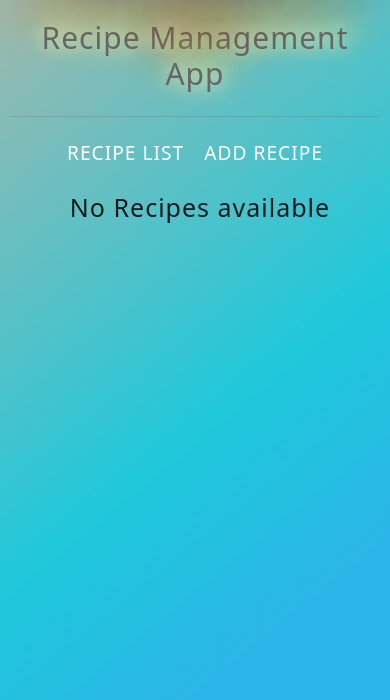
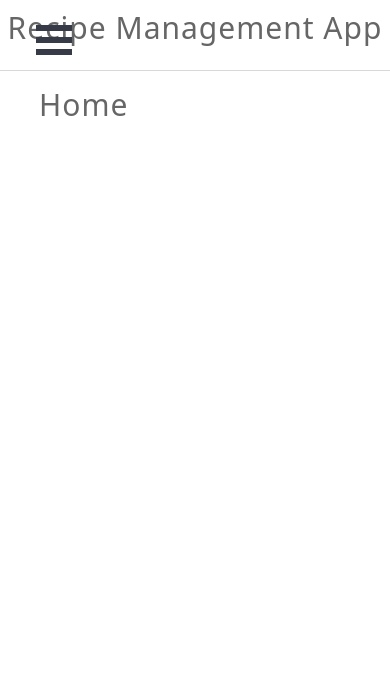
Before and after one commit to Smethan/recipeez_reforged, a React (Create React App) app: page / in a window 390 px wide. Shown: the top 700 px of the page. Built offline with nearby package versions, Linux system fonts and the light colour scheme.

Commit message:
Redid site navigation via a hamburger menu

```diff
--- a/package.json
+++ b/package.json
@@ -13,6 +13,7 @@
     "@types/lodash": "^4.14.177",
     "@types/node": "^12.20.37",
     "@types/react": "^17.0.37",
+    "@types/react-burger-menu": "^2.8.2",
     "@types/react-dom": "^17.0.11",
     "@types/react-router-dom": "^5.3.2",
     "bootstrap": "^5.1.3",
@@ -20,6 +21,7 @@
     "node-sass": "^6.0.1",
     "react": "^17.0.2",
     "react-bootstrap": "^2.0.3",
+    "react-burger-menu": "^3.0.6",
     "react-dom": "^17.0.2",
     "react-router-dom": "^6.0.2",
     "react-scripts": "4.0.3",
--- /dev/null
+++ b/src/Sidebar.css
@@ -0,0 +1,75 @@
+/* Position and sizing of burger button */
+.bm-burger-button {
+  position: fixed;
+  width: 36px;
+  height: 30px;
+  left: 36px;
+  top: 25px;
+}
+
+/* Color/shape of burger icon bars */
+.bm-burger-bars {
+  background: #373a47;
+}
+
+/* Color/shape of burger icon bars on hover*/
+.bm-burger-bars-hover {
+  background: #a90000;
+}
+
+/* Position and sizing of clickable cross button */
+.bm-cross-button {
+  height: 24px;
+  width: 24px;
+}
+
+/* Color/shape of close button cross */
+.bm-cross {
+  background: #bdc3c7;
+}
+
+/*
+  Sidebar wrapper styles
+  Note: Beware of modifying this element as it can break the animations - you should not need to touch it in most cases
+  */
+.bm-menu-wrap {
+  position: fixed;
+  height: 100%;
+}
+
+/* General sidebar styles */
+.bm-menu {
+  background: #373a47;
+  padding: 2.5em 1.5em 0;
+  font-size: 1.15em;
+}
+
+/* Morph shape necessary with bubble or elastic */
+.bm-morph-shape {
+  fill: #373a47;
+}
+
+/* Wrapper for item list */
+.bm-item-list {
+  color: #b8b7ad;
+  padding: 0.8em;
+}
+
+/* Individual item */
+.bm-item {
+  display: inline-block;
+  color: #d1d1d1;
+  margin-bottom: 10px;
+  text-align: left;
+  text-decoration: none;
+  transition: color 0.2s;
+}
+
+.bm-item:hover {
+  color: #ffffff;
+}
+
+/* Styling of overlay */
+.bm-overlay {
+  background: rgba(0, 0, 0, 0.3);
+}
--- a/src/components/AddRecipe.tsx
+++ b/src/components/AddRecipe.tsx
@@ -9,7 +9,7 @@ const AddRecipe = () => {
 
     const handleOnSubmit = (recipe: any) => {
         setRecipes([recipe, ...recipes]);
-        navigate('/')
+        navigate('/recipes')
     }
 
     return (
--- a/src/components/Header.tsx
+++ b/src/components/Header.tsx
@@ -1,15 +1,17 @@
 import React from "react";
 import { NavLink } from "react-router-dom";
+import Sidebar from './Sidebar'
 
 const Header = () => {
     return (
             <header>
+                <Sidebar/>
                 <h1>Recipe Management App</h1>
                 <hr />
-            <div className="links">
+                {/* <div className="links">
                     <NavLink to="/" className="link">Recipe List</NavLink>
                     <NavLink to="/add" className="link">Add Recipe</NavLink>
-            </div>
+                </div> */}
             </header>
     )
 };
--- /dev/null
+++ b/src/components/Home.tsx
@@ -0,0 +1,9 @@
+const Home = () => {
+    return (
+        <div>
+            <h1>Home</h1>
+        </div>
+    )
+}
+
+export default Home;
--- a/src/components/RecipeDisplay.tsx
+++ b/src/components/RecipeDisplay.tsx
@@ -24,7 +24,7 @@ const RecipeDisplay = () => {
                                 )
                             })}
                         </ul>
-                        <Button variant='danger' onClick={() => navigate('/')}>Go Back</Button>
+                        <Button variant='danger' onClick={() => navigate('/recipes')}>Go Back</Button>
                     </Card.Body>
                 </Card>
             </div>
--- /dev/null
+++ b/src/components/Sidebar.tsx
@@ -0,0 +1,15 @@
+import React from "react";
+import { bubble as Menu } from 'react-burger-menu';
+import '../Sidebar.css'
+
+const Sidebar = () => {
+    return (
+        <Menu>
+            <a className='menu-item' href='/'>Home</a>
+            <a className='menu-item' href='/add'>Add Recipe</a>
+            <a className='menu-item' href='/recipes'>Your Recipes</a>
+        </Menu>
+    );
+}
+
+export default Sidebar;
--- a/src/router/AppRouter.tsx
+++ b/src/router/AppRouter.tsx
@@ -8,6 +8,7 @@ import EditRecipe from "../components/EditRecipe";
 import { Navigate } from "react-router-dom";
 import RecipeContext from "../context/RecipeContext";
 import RecipeDisplay from "../components/RecipeDisplay";
+import Home from "../components/Home";
 
 const AppRouter = () => {
     const [recipes, setRecipes] = useLocalStorage('recipes', [])
@@ -19,7 +20,8 @@ const AppRouter = () => {
                 <div className='main-content'>
                     <RecipeContext.Provider value={{recipes, setRecipes}}>
                         <Routes>
-                            <Route element={<RecipeList />} path='/' />
+                            <Route element={<Home/>} path='/'/>
+                            <Route element={<RecipeList />} path='/recipes' />
                             <Route element={
                                 <AddRecipe />
                             } path='/add' />
--- a/src/styles.scss
+++ b/src/styles.scss
@@ -1,16 +1,19 @@
 body {
-  background: linear-gradient(141deg, #9fb8ad 0%, #1fc8db 51%, #2cb5e8 75%);
+  background: white;
   font-family: Noto Sans, Helvetica, sans-serif;
   color: #666;
   letter-spacing: 1px;
-  padding: 10px;
+  // padding: 10px;
   min-height: 100vh;
 }
 
 header {
   text-align: center;
-  margin: 10px 0 10px 0;
+  // margin: 10px 0 10px 0;
 
+  h1 {
+    padding-top: 10px;
+  }
   .links {
     text-transform: uppercase;
     text-align: center;
@@ -22,7 +25,7 @@ header {
       padding: 5px 10px;
       font-weight: 100;
       margin: 1rem;
-      color: #fff;
+      color: #666;
       text-decoration: none;
       text-transform: uppercase;
       border-bottom: 2px solid transparent;
@@ -45,9 +48,6 @@ header {
 }
 
 h1 {
-  text-shadow: 0 0 20px #fefcc9, 10px -10px 30px #feec85,
-    -20px -20px 40px #ffae34, 20px -40px 50px #ec760c, -20px -60px 60px #cd4606,
-    0 -80px 70px #973716, 10px -90px 80px #451b0e;
   display: inline-block;
 }
 
```
Also changed, not shown: 1 other file (tests, documents, lock files or other folders). Lines whose indentation alone changed are shown as unchanged.
